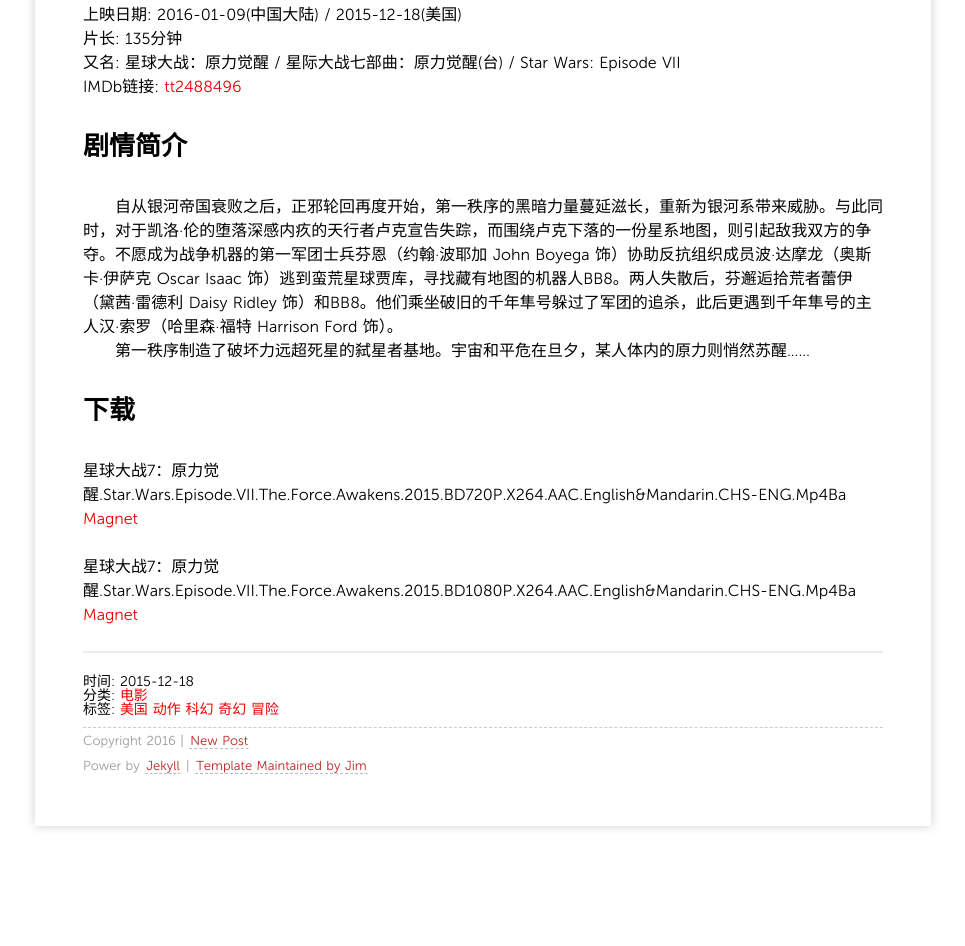
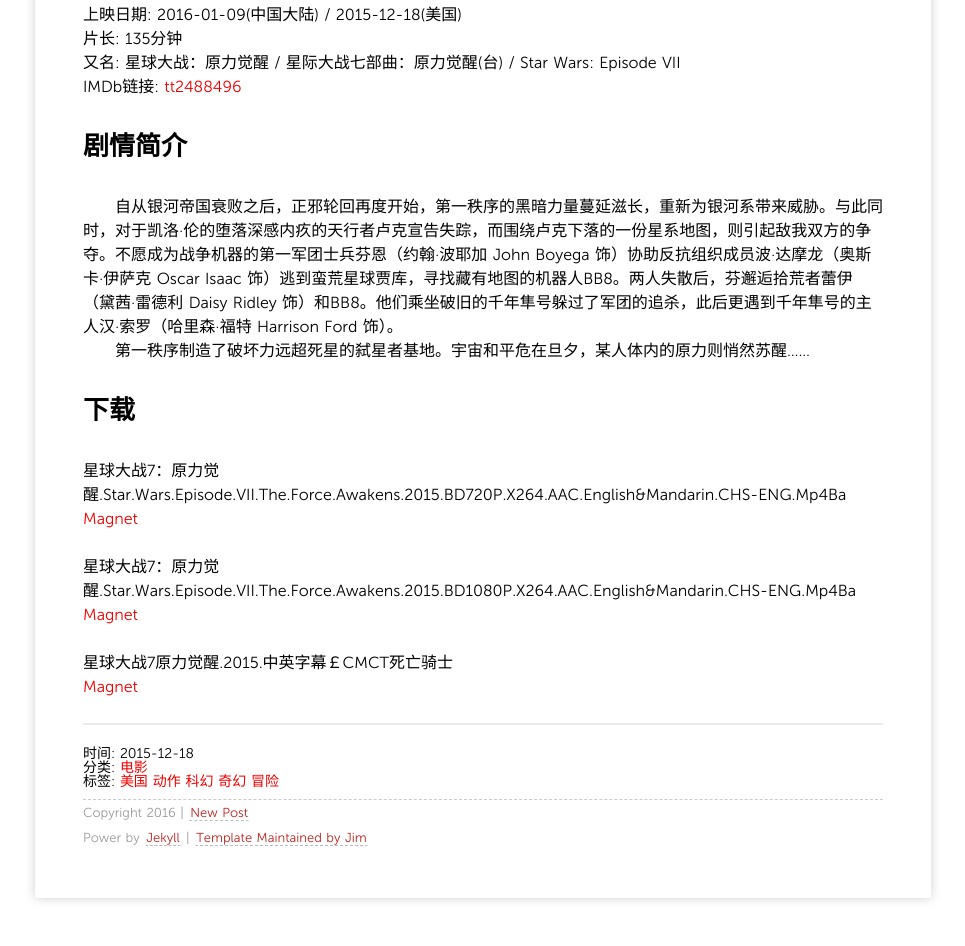
Before and after one commit to heartnn/mediablog, a Jekyll site: the page built from _posts/2015/2015-12-18-星球大战7：原力觉醒.md, in a window 1280 px wide. Shown: the part 808-1754 px from the top of the page, without its empty margins (157-1122 px from the left). Built offline with Jekyll 4.4.1, drawn with Linux system fonts in a browser that asks for light colours; nearby versions of some CDN libraries; comment, search, counter and statistics services are not loaded; before the commit the page ends 1682 px from its top, so only the background shows below that.

Commit message:
Site updated: 2016-04-05 10:54:06

```diff
--- a/_posts/2015/2015-12-18-星球大战7：原力觉醒.md
+++ b/_posts/2015/2015-12-18-星球大战7：原力觉醒.md
@@ -30,3 +30,6 @@
 
 星球大战7：原力觉醒.Star.Wars.Episode.VII.The.Force.Awakens.2015.BD1080P.X264.AAC.English&Mandarin.CHS-ENG.Mp4Ba
 [Magnet](magnet:?xt=urn:btih:c64572342a505229c6c10449b1e14b9612604e9f&tr=http://bt.mp4ba.com:2710/announce)
+
+星球大战7原力觉醒.2015.中英字幕￡CMCT死亡骑士
+[Magnet](magnet:?xt=urn:btih:6E29B75D94DA11C99A6004D84FBE2F629C2F9265)
```
